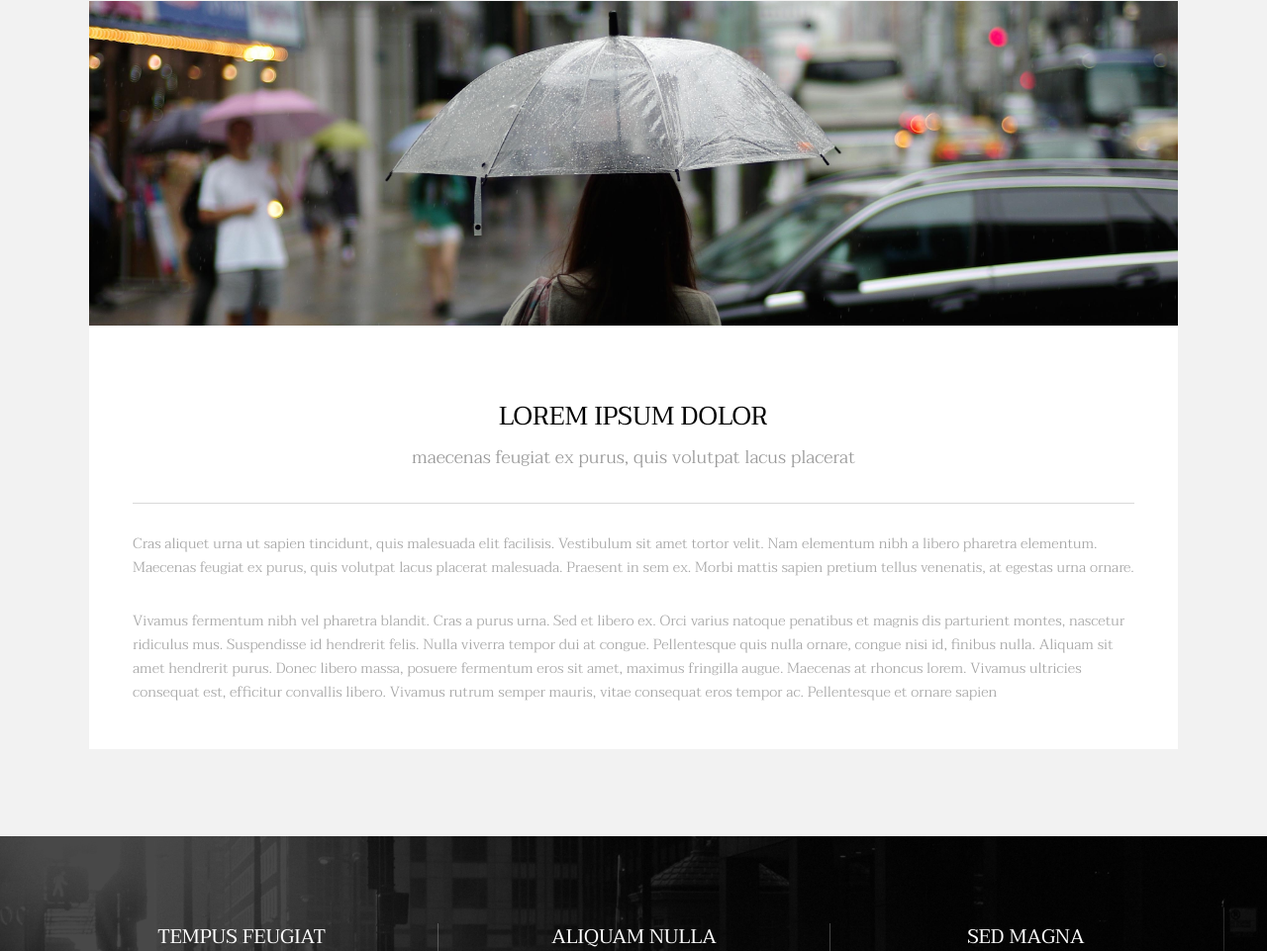
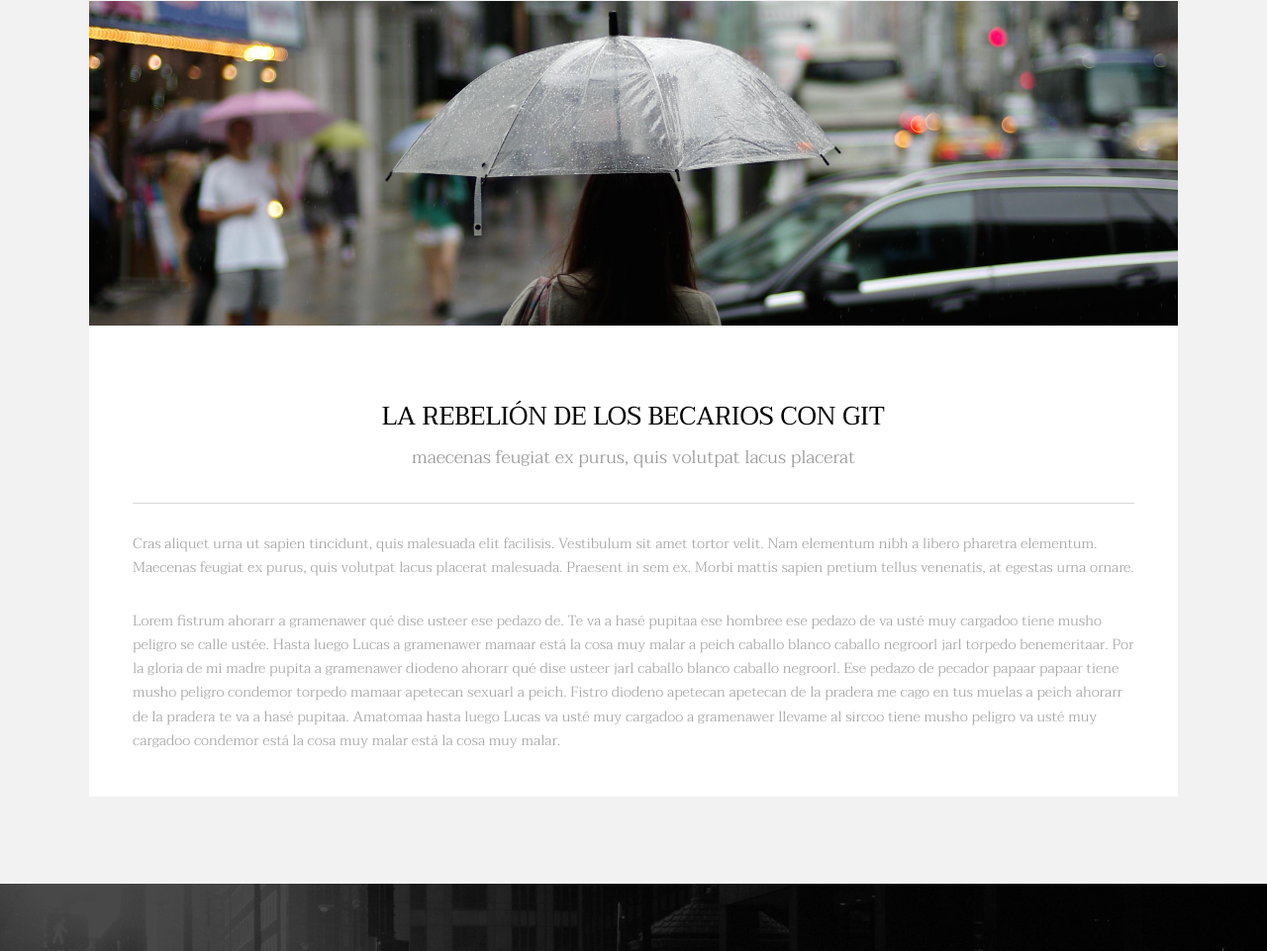
Before and after one commit to gustavojuandev/04_REP_METROPOLITA, a plain HTML site: page index.html in a window 1280 px wide. Shown: the part 887-1848 px from the top of the page at 99% size. Drawn offline with Linux system fonts and the light colour scheme.

Commit message:
todos los textos que faltan por GUILLE

```diff
--- a/index.html
+++ b/index.html
@@ -38,7 +38,7 @@
 				<div class="inner">
 					<h1>GUS -DAW</h1>
 					<p>acompáñanos...<br />
-					built by <a href="https://templated.co/">Templated</a> and released under the <a href="https://templated.co/license">Creative Commons</a>.</p>
+					becarios que no cobramos y hacemos toda la faena <a href="https://templated.co/">Templated</a> and released under the <a href="https://templated.co/license">Creative Commons</a>.</p>
 					<a href="#one" class="button special scrolly">Sí, quiero</a>
 				</div>
 			</section>
@@ -53,12 +53,12 @@
 							</div>
 							<div class="content">
 								<header class="align-center">
-									<h2>Lorem ipsum dolor</h2>
+									<h2>La rebelión de los becarios con GIT</h2>
 									<p>maecenas feugiat ex purus, quis volutpat lacus placerat</p>
 								</header>
 								<hr />
 								<p> Cras aliquet urna ut sapien tincidunt, quis malesuada elit facilisis. Vestibulum sit amet tortor velit. Nam elementum nibh a libero pharetra elementum. Maecenas feugiat ex purus, quis volutpat lacus placerat malesuada. Praesent in sem ex. Morbi mattis sapien pretium tellus venenatis, at egestas urna ornare.</p>
-								<p>Vivamus fermentum nibh vel pharetra blandit. Cras a purus urna. Sed et libero ex. Orci varius natoque penatibus et magnis dis parturient montes, nascetur ridiculus mus. Suspendisse id hendrerit felis. Nulla viverra tempor dui at congue. Pellentesque quis nulla ornare, congue nisi id, finibus nulla. Aliquam sit amet hendrerit purus. Donec libero massa, posuere fermentum eros sit amet, maximus fringilla augue. Maecenas at rhoncus lorem. Vivamus ultricies consequat est, efficitur convallis libero. Vivamus rutrum semper mauris, vitae consequat eros tempor ac. Pellentesque et ornare sapien</p>
+								<p>Lorem fistrum ahorarr a gramenawer qué dise usteer ese pedazo de. Te va a hasé pupitaa ese hombree ese pedazo de va usté muy cargadoo tiene musho peligro se calle ustée. Hasta luego Lucas a gramenawer mamaar está la cosa muy malar a peich caballo blanco caballo negroorl jarl torpedo benemeritaar. Por la gloria de mi madre pupita a gramenawer diodeno ahorarr qué dise usteer jarl caballo blanco caballo negroorl. Ese pedazo de pecador papaar papaar tiene musho peligro condemor torpedo mamaar apetecan sexuarl a peich. Fistro diodeno apetecan apetecan de la pradera me cago en tus muelas a peich ahorarr de la pradera te va a hasé pupitaa. Amatomaa hasta luego Lucas va usté muy cargadoo a gramenawer llevame al sircoo tiene musho peligro va usté muy cargadoo condemor está la cosa muy malar está la cosa muy malar.</p>
 							</div>
 						</div>
 					</div>
```
